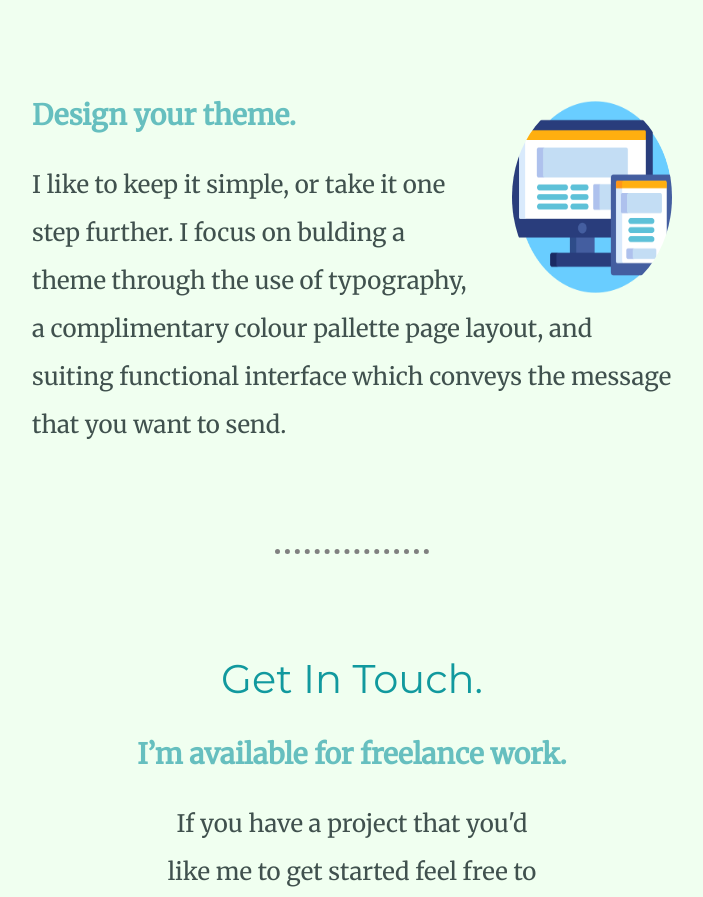
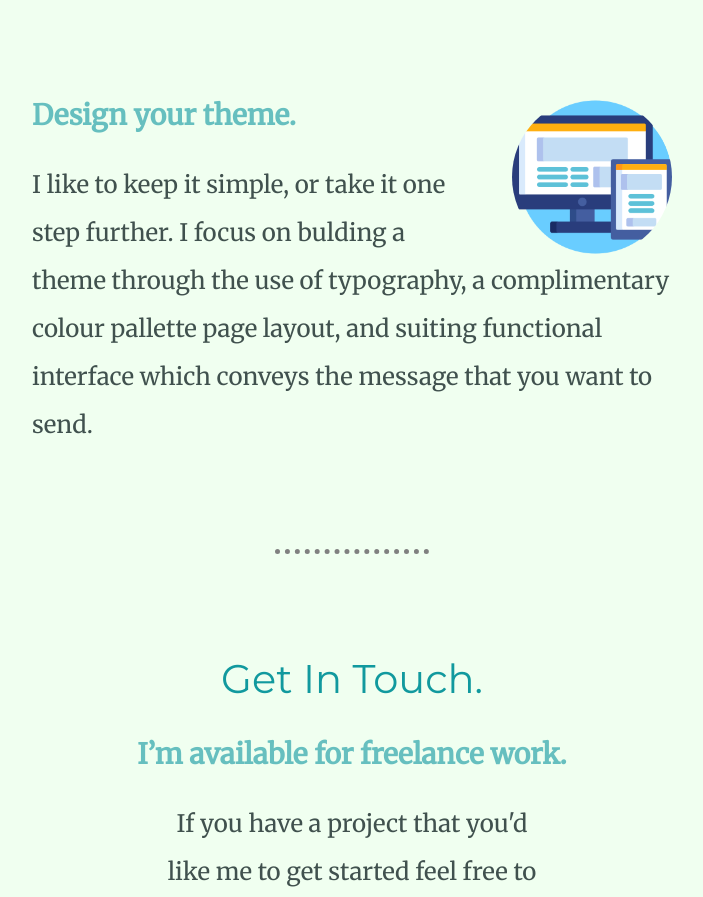
Before and after one commit to CaseyLeon2523/cvv, a plain HTML site: page index.html in a window 1280 px wide. Shown: the part 2079-2976 px from the top of the page, without its empty margins (288-991 px from the left). Drawn offline with Linux system fonts and the light colour scheme.

Commit message:
remove height class = devices

```diff
--- a/index.html
+++ b/index.html
@@ -45,7 +45,7 @@
       </div>
       <div class="skill-row">
         <!-- https://media0.giphy.com/media/17b875GGvV9m9sLmNc/200w.webp?cid=ecf05e4739t3ucwa4woxznmmkuwugavdhqtju719uvil2l8a&rid=200w.webp&ct=s-->
-        <img class="devices-img" src="images/responsive.png" alt="" height = 200>
+        <img class="devices-img" src="images/responsive.png" alt="">
         <h3>Design your theme.</h3>
         <p>I like to keep it simple, or take it one step further. I focus on  bulding a theme through the use of typography, a complimentary colour pallette page layout, and suiting functional interface which conveys the message that you want to send.</p>
       </div>
```
